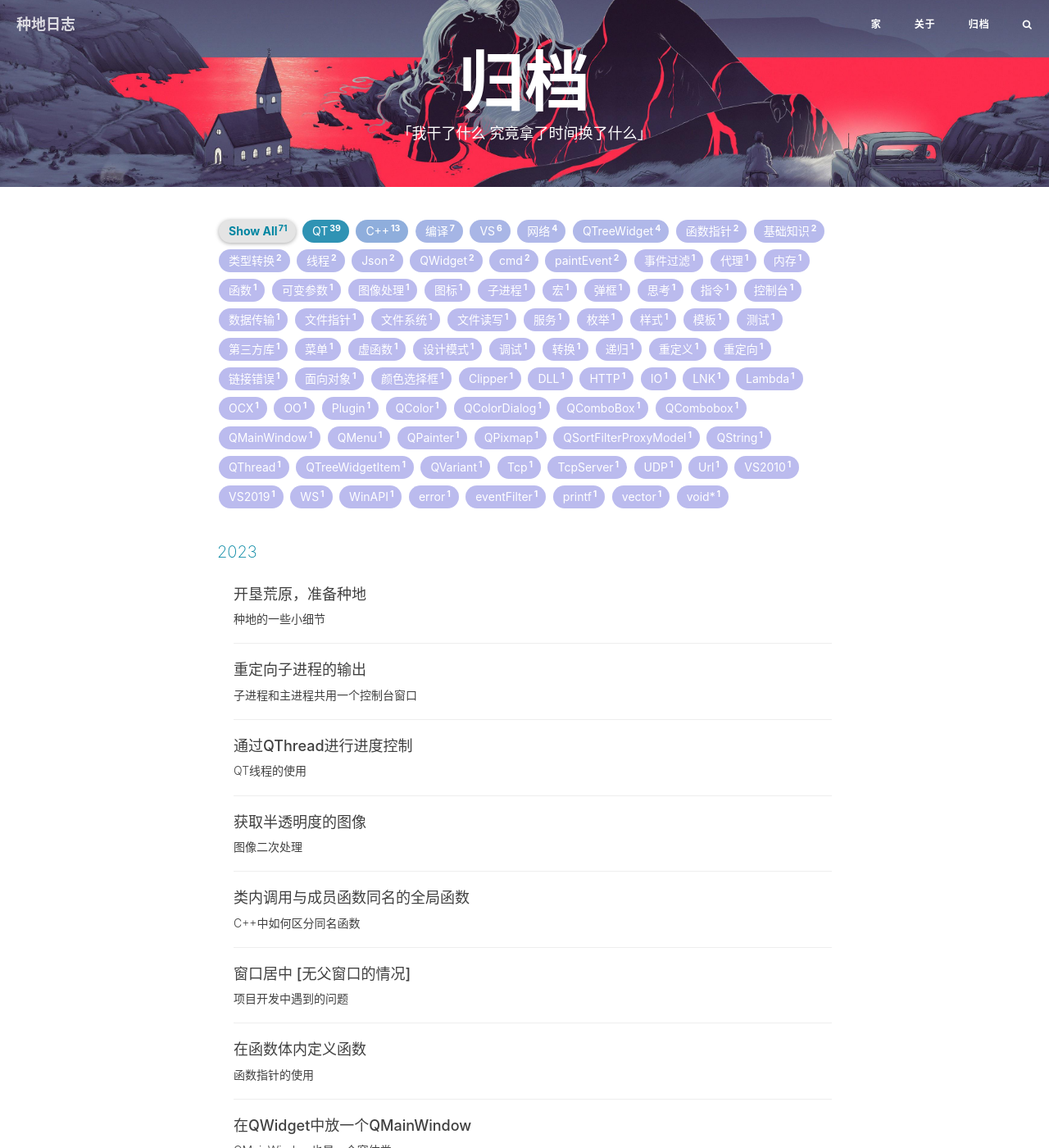
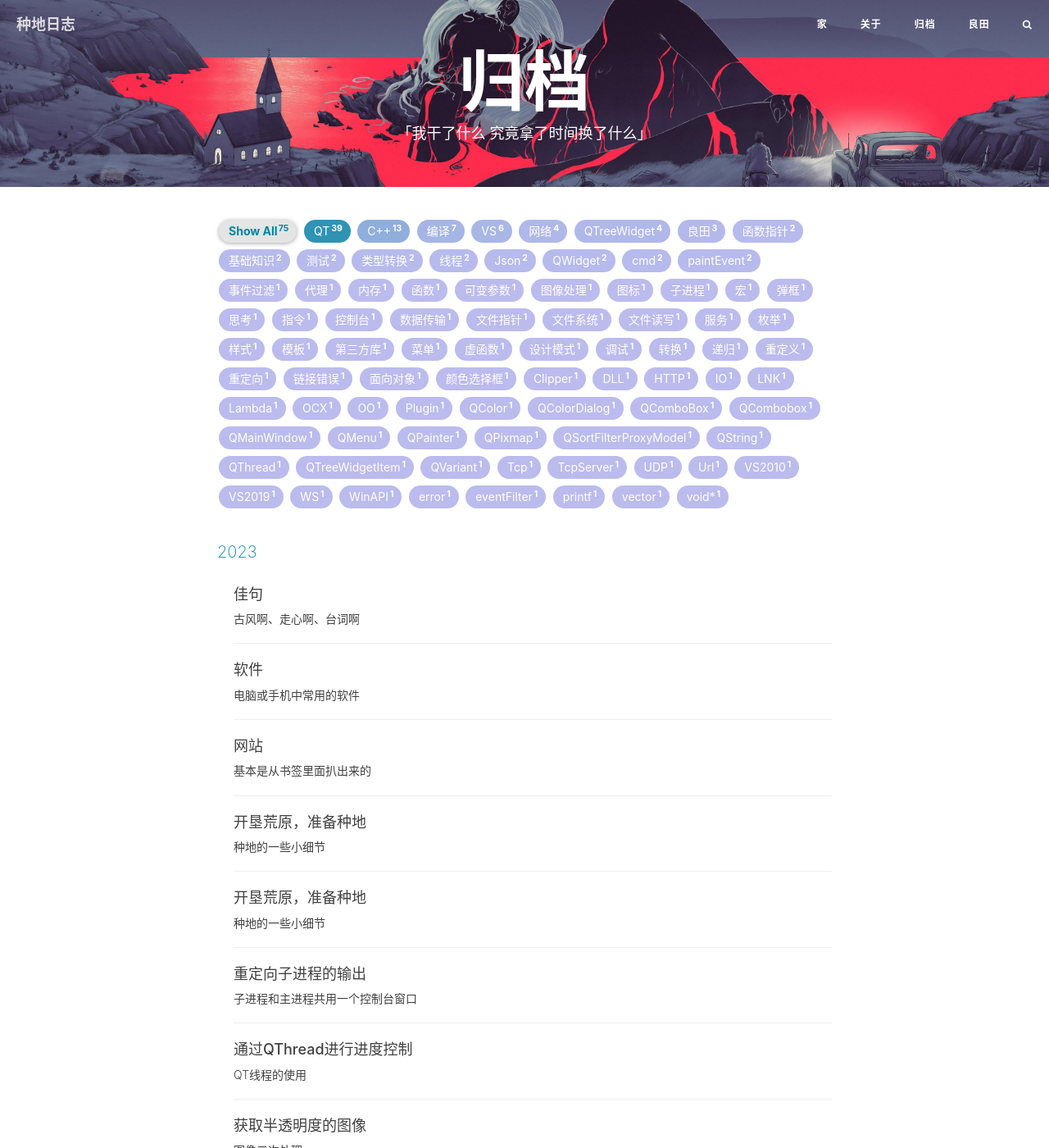
Before and after one commit to wenshitaiyi/wenshitaiyi.github.io, a Jekyll site: the page built from archive.html, in a window 1280 px wide and 1400 px high. Shown: the whole window at 82% size. Built offline with Jekyll 4.4.1, drawn with Linux system fonts in a browser that asks for light colours; nearby versions of some CDN libraries; comment, search, counter and statistics services are not loaded.

Commit message:
开垦良田

```diff
--- a/_posts/2023-11-03-blog-init-test.md
+++ b/_posts/2023-11-03-blog-init-test.md
@@ -129,3 +129,5 @@ post.puts "---"
 - ···
 
 > 有一个想法，“怎么样可以让博客对外可见，但是github仓库对外不可见”，经过一波冷静分析之后，觉得这无异于自讨苦吃，现在的记录日志含金量不高，谁看或者是谁拥有都是一样的。
+
+[jekyll中文网站](https://jekyllcn.com/)
--- /dev/null
+++ b/_posts/collect/2023-11-05-collect-mian.md
@@ -0,0 +1,23 @@
+---
+layout: post
+title: 开垦荒原，准备种地
+subtitle: 种地的一些小细节
+date: 2023-11-05 21:00:00
+author: 雯饰太一
+header-img: img/post-bg-default.jpeg
+tags: [测试]
+typora-copy-images-to: ../img/post
+typora-root-url: ../
+---
+
+## 收集的网站
+
+[test]({% post_url 2023-11-03-blog-init-test %})
+
+## 收集的软件
+
+## 收集的句子
+
+
+
+[jekyll中文网站](https://jekyllcn.com/)
--- /dev/null
+++ b/_posts/collect/2023-11-05-collect-sentence.md
@@ -0,0 +1,13 @@
+---
+layout: post
+title: 佳句
+subtitle: 古风啊、走心啊、台词啊
+date: 2023-11-05 21:02:00
+author: 雯饰太一
+header-img: img/post-bg-default.jpeg
+tags: [良田]
+typora-copy-images-to: ../img/post
+typora-root-url: ../
+---
+
+暂无内容
--- /dev/null
+++ b/_posts/collect/2023-11-05-collect-software.md
@@ -0,0 +1,13 @@
+---
+layout: post
+title: 软件
+subtitle: 电脑或手机中常用的软件
+date: 2023-11-05 21:01:00
+author: 雯饰太一
+header-img: img/post-bg-default.jpeg
+tags: [良田]
+typora-copy-images-to: ../img/post
+typora-root-url: ../
+---
+
+暂无内容
--- /dev/null
+++ b/_posts/collect/2023-11-05-collect-web.md
@@ -0,0 +1,13 @@
+---
+layout: post
+title: 网站
+subtitle: 基本是从书签里面扒出来的
+date: 2023-11-05 21:01:00
+author: 雯饰太一
+header-img: img/post-bg-default.jpeg
+tags: [良田]
+typora-copy-images-to: ../img/post
+typora-root-url: ../
+---
+
+[jekyll中文网站](https://jekyllcn.com/)
```
Also changed, not shown: _includes/collect/main.md (added, +5 -0 lines), collect/index.html (added, +13 -0 lines).
